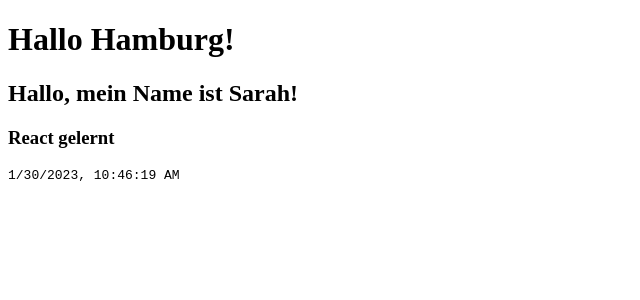
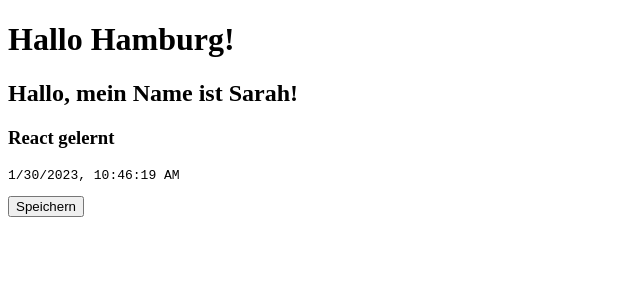
Before and after one commit to SuoraGmbH/react-workshop-2023-01-hl, a React (Create React App) app: page / in a window 1280 px wide. Shown: the top 300 px of the page, without its empty margins (0-640 px from the left). Built offline with nearby package versions, Linux system fonts and the light colour scheme.

Commit message:
Add timeentryofrm

```diff
--- a/src/App.tsx
+++ b/src/App.tsx
@@ -1,5 +1,6 @@
 import React, { ComponentProps } from "react";
 import TimeEntryView from "./components/TimeEntryView";
+import TimeEntryForm from "./components/TimeEntryForm";
 
 export function App() {
   // ComponentProps<typeof TimeEntryView>["timeEntry"] is the same as TimeEntry
@@ -15,6 +16,7 @@
       <h1>Hallo Hamburg!</h1>
       <h2>Hallo, mein Name ist Sarah!</h2>
       <TimeEntryView timeEntry={timeEntry} />
+      <TimeEntryForm />
     </>
   );
 }
--- /dev/null
+++ b/src/components/TimeEntryForm.tsx
@@ -0,0 +1,16 @@
+import React from "react";
+
+const TimeEntryForm: React.FunctionComponent = () => {
+  function handleSubmit(event: React.FormEvent<HTMLFormElement>) {
+    event.preventDefault();
+    console.log("Hallo Welt!");
+  }
+
+  return (
+    <form onSubmit={handleSubmit}>
+      <button type="submit">Speichern</button>
+    </form>
+  );
+};
+
+export default TimeEntryForm;
```
